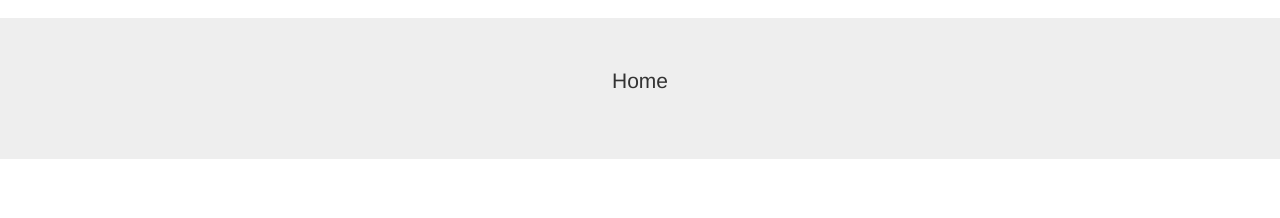
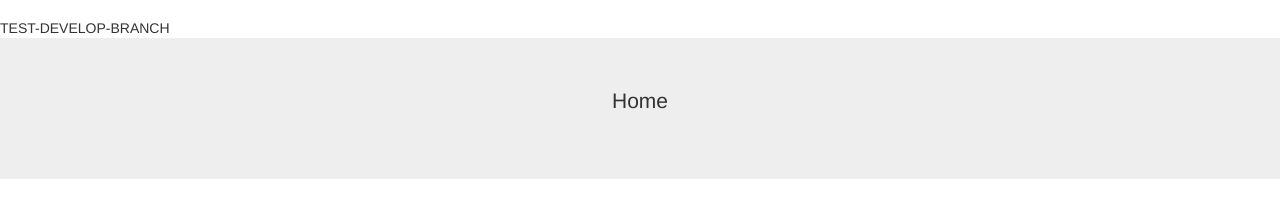
Before and after one commit to matildaPan/cv, a plain HTML site: page index.html in a window 1280 px wide. Shown: the part 54-272 px from the top of the page. Drawn offline with nearby package versions, Linux system fonts and the light colour scheme; some packages are replaced by stand-ins of ours.

Commit message:
TEST-DEVELOP-BRANCH
TEST-DEVELOP-BRANCH

```diff
--- a/index.html
+++ b/index.html
@@ -34,8 +34,11 @@
 
 
     <div id="main">
+        TEST-DEVELOP-BRANCH
 
         <div ng-view></div>
+
+
 
     </div>
 
```
